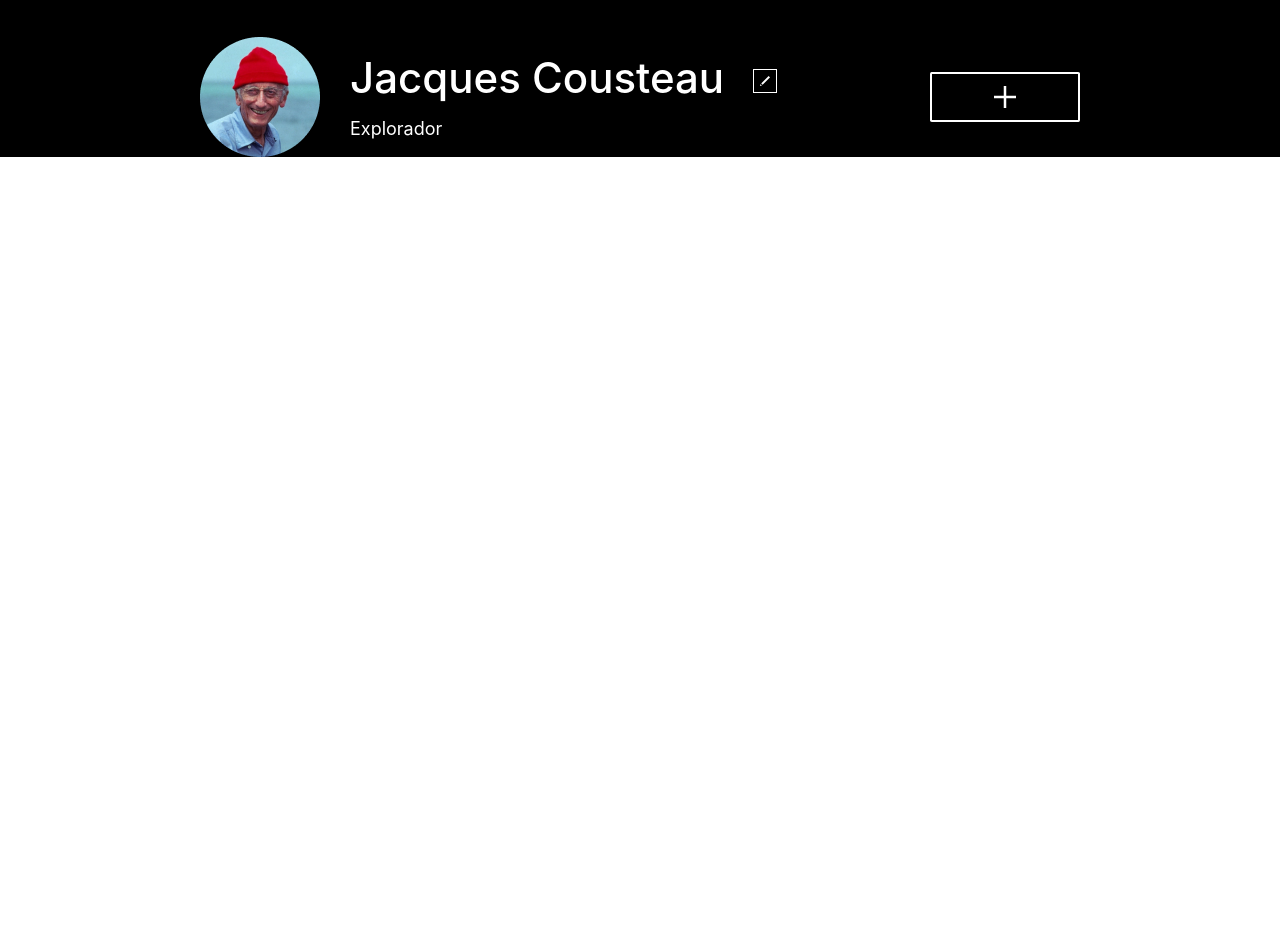
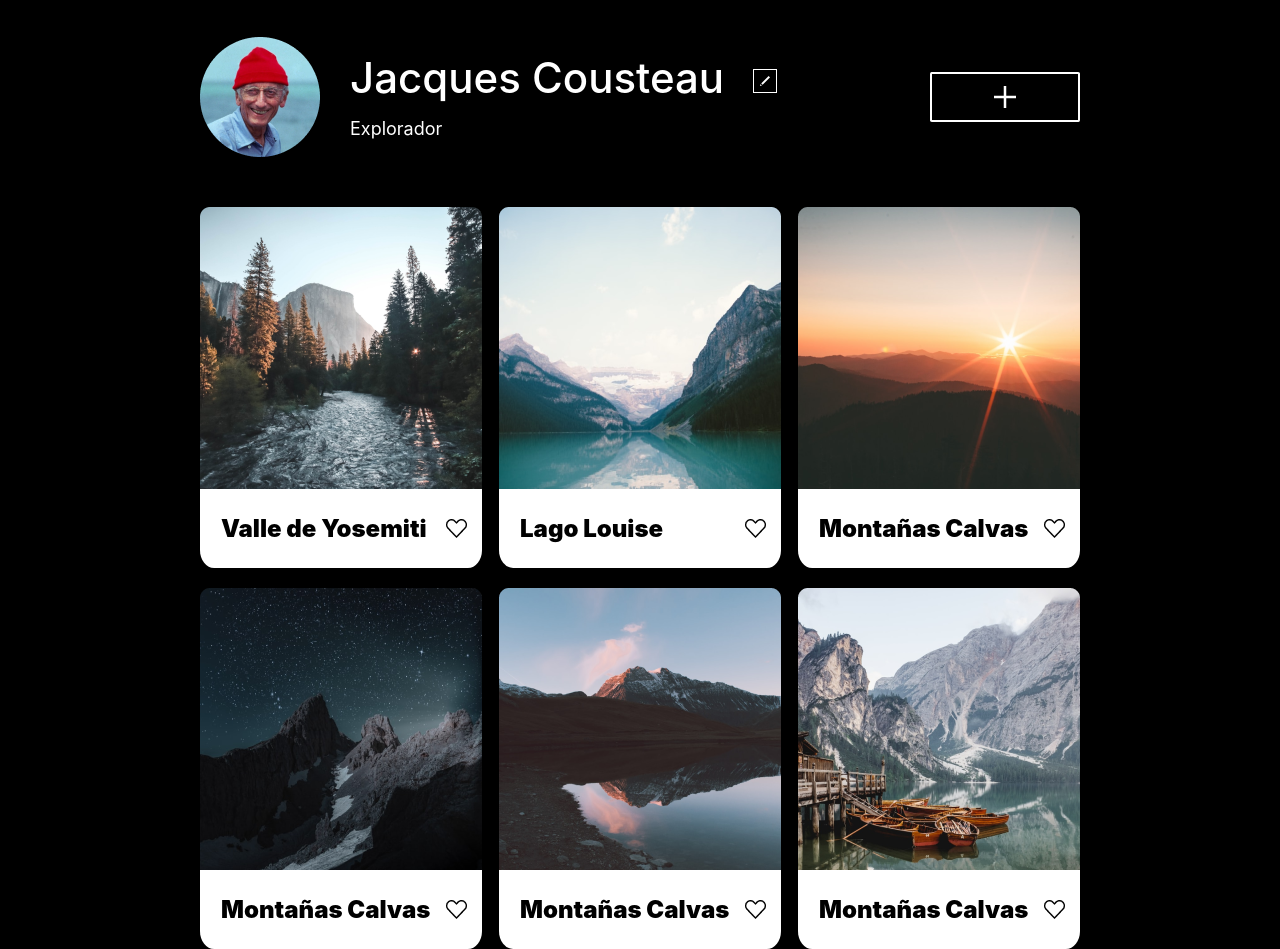
Before and after one commit to MiguelElu/web_project_around, a plain HTML site: page index.html in a window 1280 px wide. Shown: the part 122-1071 px from the top of the page. Before the commit the page ends 800 px from the top, so only its background shows below. Drawn offline with Linux system fonts and the light colour scheme.

Commit message:
feature/photos

```diff
--- a/blocks/content.css
+++ b/blocks/content.css
@@ -1,6 +1,8 @@
 .content {
   display: flex;
   justify-content: center;
+  flex-direction: column;
+  align-items: center;
 }
 .content__profile {
   display: flex;
@@ -48,6 +50,53 @@
   height: 50px;
 }
 
+.content__gallery-grid {
+  display: grid;
+  grid-template-columns: repeat(3, 1fr);
+  row-gap: 20px;
+  column-gap: 17px;
+  margin-top: 50px;
+}
+.content__foto-item {
+  display: flex;
+  flex-direction: column;
+  margin: 0;
+  row-gap: 0;
+  max-width: 282px;
+  max-height: 361px;
+  border-radius: 5%;
+  background-color: white;
+}
+.content__foto {
+  height: 282px;
+  width: 282px;
+}
+.content__foto-tag {
+  display: flex;
+  justify-content: space-between;
+  padding-left: 21px;
+  padding-right: 15px;
+  align-items: center;
+  height: 90px;
+  overflow: visible;
+}
+.content__photo-tag-name {
+  font-family: "Inter";
+  font-style: normal;
+  font-weight: 900;
+  font-size: 24px;
+  line-height: 29px;
+}
+.content__like {
+  height: 19px;
+  width: 21px;
+}
+@media screen and (max-width: 880px) {
+  .content__gallery-grid {
+    grid-template-columns: repeat(2, 1fr);
+  }
+}
+
 @media screen and (max-width: 768px) {
   .content__profile {
     flex-direction: column;
@@ -69,3 +118,9 @@
     font-size: 14px;
   }
 }
+
+@media screen and (max-width: 600px) {
+  .content__gallery-grid {
+    grid-template-columns: 1fr;
+  }
+}
--- a/index.html
+++ b/index.html
@@ -34,8 +34,101 @@
           </div>
           <img class="content__add-button" src="./images/Add Button.png" />
         </section>
+        <section class="content__gallery">
+          <div class="content__gallery-grid">
+            <div class="content__foto-item">
+              <img
+                class="content__foto"
+                src="./images/kirill-pershin-1088404-unsplash 1.png"
+                alt="Paisaje foto 1"
+              />
+              <div class="content__foto-tag">
+                <p class="content__photo-tag-name">Valle de Yosemiti</p>
+                <img
+                  class="content__like"
+                  src="./images/like.png"
+                  alt="like button"
+                />
+              </div>
+            </div>
+            <div class="content__foto-item">
+              <img
+                class="content__foto"
+                src="./images/kirill-pershin-1404681-unsplash 2.png"
+                alt="Paisaje foto 2"
+              />
+              <div class="content__foto-tag">
+                <p class="content__photo-tag-name">Lago Louise</p>
+                <img
+                  class="content__like"
+                  src="./images/like.png"
+                  alt="like button"
+                />
+              </div>
+            </div>
+            <div class="content__foto-item">
+              <img
+                class="content__foto"
+                src="./images/kirill-pershin-1556355-unsplash 3.png"
+                alt="Paisaje foto 3"
+              />
+              <div class="content__foto-tag">
+                <p class="content__photo-tag-name">Montañas Calvas</p>
+                <img
+                  class="content__like"
+                  src="./images/like.png"
+                  alt="like button"
+                />
+              </div>
+            </div>
+            <div class="content__foto-item">
+              <img
+                class="content__foto"
+                src="./images/kirill-pershin-1404681-unsplash (1) 4.png"
+                alt="Paisaje foto 4"
+              />
+              <div class="content__foto-tag">
+                <p class="content__photo-tag-name">Montañas Calvas</p>
+                <img
+                  class="content__like"
+                  src="./images/like.png"
+                  alt="like button"
+                />
+              </div>
+            </div>
+            <div class="content__foto-item">
+              <img
+                class="content__foto"
+                src="./images/kirill-pershin-1556355-unsplash (1) 5.png"
+                alt="Paisaje foto 5"
+              />
+              <div class="content__foto-tag">
+                <p class="content__photo-tag-name">Montañas Calvas</p>
+                <img
+                  class="content__like"
+                  src="./images/like.png"
+                  alt="like button"
+                />
+              </div>
+            </div>
+            <div class="content__foto-item">
+              <img
+                class="content__foto"
+                src="./images/kirill-pershin-1088404-unsplash (1) 6.png"
+                alt="Paisaje foto 6"
+              />
+              <div class="content__foto-tag">
+                <p class="content__photo-tag-name">Montañas Calvas</p>
+                <img
+                  class="content__like"
+                  src="./images/like.png"
+                  alt="like button"
+                />
+              </div>
+            </div>
+          </div>
+        </section>
       </main>
-      <main
     </div>
   </body>
 </html>
```
Also changed, not shown: images/kirill-pershin-1088404-unsplash (1) 6.png (added), images/kirill-pershin-1088404-unsplash 1.png (added), images/kirill-pershin-1404681-unsplash (1) 4.png (added), images/kirill-pershin-1404681-unsplash 2.png (added), images/kirill-pershin-1556355-unsplash (1) 5.png (added), images/kirill-pershin-1556355-unsplash 3.png (added), images/like.png (added).
